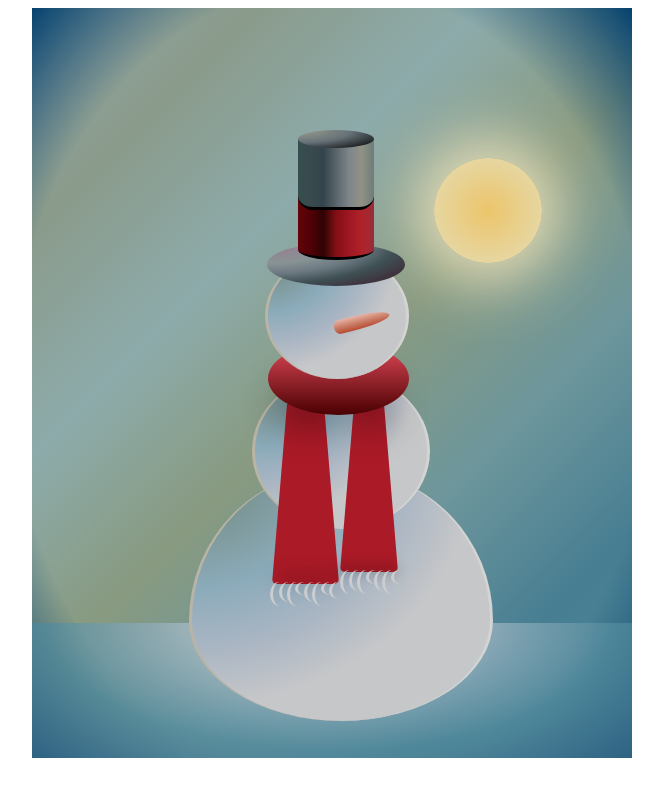
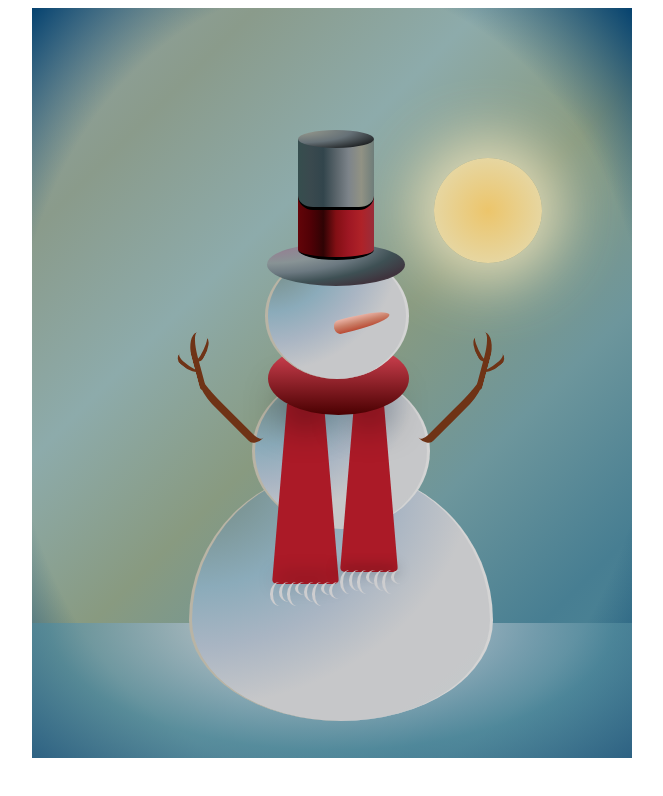
Before and after one commit to heatheraislinn/100DaysOfCode, a Vue app: page / in a window 1280 px wide. Shown: the top 796 px of the page, without its empty margins (308-971 px from the left). Built offline with nearby package versions, Linux system fonts and the light colour scheme.

Commit message:
Add branch arms to the snowman

```diff
--- a/src/components/Snowman.vue
+++ b/src/components/Snowman.vue
@@ -16,13 +16,7 @@
                 <div class="right-eye"></div>
                 <div class="carrot-nose"></div>
                 <div class="coal-mouth">
-                    <div class="coal coal-1"></div>
-                    <div class="coal coal-2"></div>
-                    <div class="coal coal-3"></div>
-                    <div class="coal coal-4"></div>
-                    <div class="coal coal-5"></div>
-                    <div class="coal coal-6"></div>
-                    <div class="coal coal-7"></div>
+
                 </div>
             </div>
             <div class="scarf">
@@ -56,6 +50,19 @@
 
             <div class="snowman-middle"></div>
             <div class="snowman-bottom"></div>
+        </div>
+
+        <div class="branch-arms left-arm">
+            <div class="arm-base"></div>
+            <div class="arm-top"></div>
+            <div class="finger-branch branch-left"></div>
+            <div class="finger-branch branch-top"></div>
+        </div>
+        <div class="branch-arms right-arm">
+            <div class="arm-base"></div>
+            <div class="arm-top"></div>
+            <div class="finger-branch branch-left"></div>
+            <div class="finger-branch branch-top"></div>
         </div>
 
         <div class="snow-gradient"></div>
@@ -367,6 +374,65 @@
         z-index: 2;
     }
 
+    .branch-arms {
+        position: absolute;
+        top: 27%;
+        width: 30%;
+        height: 40%;
+        z-index: 6;
+    }
+
+    .left-arm {
+        left: 8%;
+    }
+
+    .right-arm {
+        left: 65%;
+        transform: scaleX(-1);
+    }
+
+    .arm-base {
+        position: absolute;
+        width: 10%;
+        height: 30%;
+        top: 50%;
+        left: 77%;
+        border-radius: 50% 50% 50% 50% / 40% 50% 10% 10%;
+        border-left: 8px solid #6f3316;
+        transform: rotate(-45deg);
+    }
+
+    .arm-top {
+        position: absolute;
+        width: 10%;
+        height: 20%;
+        top: 40%;
+        left: 63%;
+        border-radius: 50% 50% 50% 50% / 40% 50% 10% 10%;
+        border-left: 6px solid #6f3316;
+        transform: rotate(-15deg);
+    }
+
+    .finger-branch {
+        position: absolute;
+        width: 10%;
+        height: 9%;
+        border-radius: 50% 50% 50% 50% / 40% 0% 10% 100%;
+        border-left: 4px solid #6f3316;
+    }
+
+    .branch-left {
+        top: 45%;
+        left: 56%;
+        transform: rotate(-50deg);
+    }
+
+    .branch-top {
+        top: 41%;
+        left: 59%;
+        transform: rotate(210deg);
+    }
+
     .snow-gradient {
         position: absolute;
         width: 100%;
```
